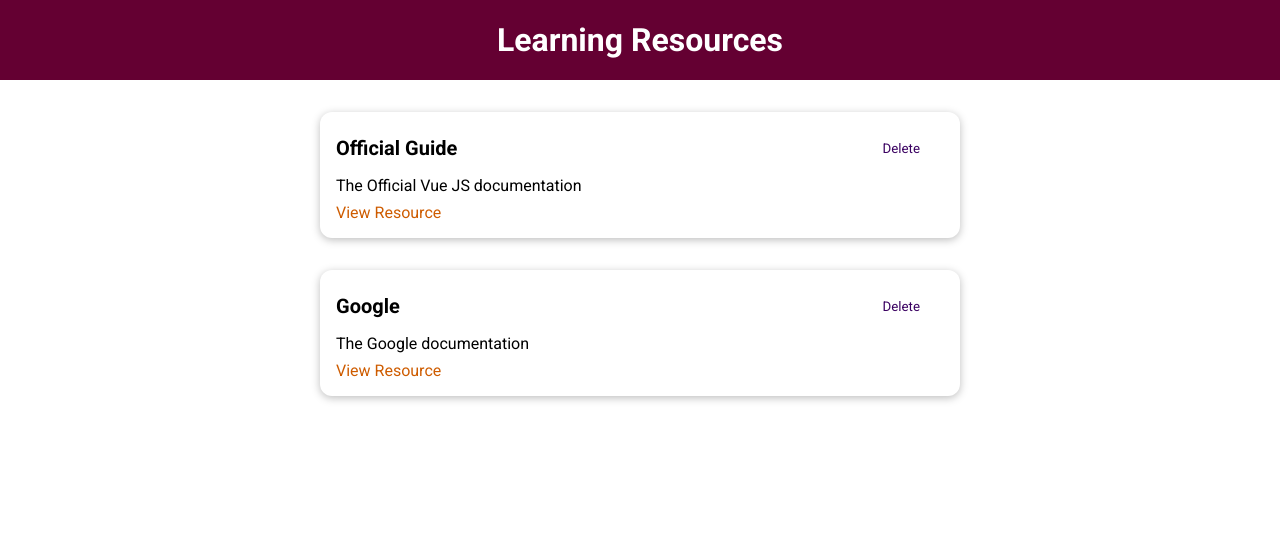
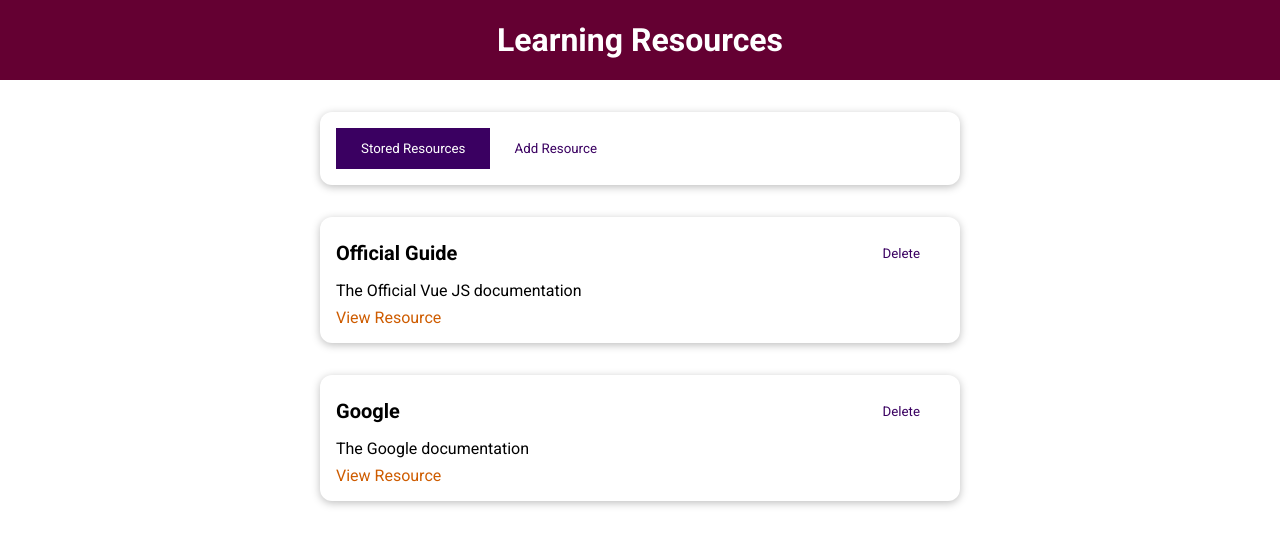
Before and after one commit to mstanka/udm-max-learnapp, a Vue app: page / in a window 1280 px wide. Shown: the top 546 px of the page. Built offline with nearby package versions, Linux system fonts and the light colour scheme.

Commit message:
add tabs

```diff
--- a/src/App.vue
+++ b/src/App.vue
@@ -1,34 +1,20 @@
 <template>
   <the-header :title="title"></the-header>
-  <stored-resources :resources="storedResources"></stored-resources>
+  <the-resources></the-resources>
 </template>
 
 <script>
-import StoredResources from './components/learning-resources/StoredResources.vue';
 import TheHeader from './components/layouts/TheHeader.vue';
+import TheResources from './components/learning-resources/TheResources.vue';
 
 export default {
   components: {
-    StoredResources,
     TheHeader,
+    TheResources,
   },
   data() {
     return {
       title: 'Learning Resources',
-      storedResources: [
-        {
-          id: 'official-guide',
-          title: 'Official Guide',
-          description: 'The Official Vue JS documentation',
-          link: 'https://vuejs.org',
-        },
-        {
-          id: 'google',
-          title: 'Google',
-          description: 'The Google documentation',
-          link: 'https://google.com',
-        },
-      ],
     };
   },
 };
--- /dev/null
+++ b/src/components/learning-resources/AddResource.vue
@@ -0,0 +1,3 @@
+<template>
+  <h2>Add Resource</h2>
+</template>
--- a/src/components/learning-resources/StoredResources.vue
+++ b/src/components/learning-resources/StoredResources.vue
@@ -17,9 +17,7 @@
   components: {
     LearningResource,
   },
-  props: {
-    resources: Object,
-  },
+  inject: ['resources'],
 };
 </script>
 
--- /dev/null
+++ b/src/components/learning-resources/TheResources.vue
@@ -0,0 +1,62 @@
+<template>
+  <base-card>
+    <base-button
+      @click="setSelectedTab('stored-resources')"
+      :mode="storedResButtonMode"
+      >Stored Resources</base-button
+    >
+    <base-button @click="setSelectedTab('add-resource')" :mode="addResButtonMode"
+      >Add Resource</base-button
+    >
+  </base-card>
+  <component :is="selectedTab"></component>
+</template>
+
+<script>
+import StoredResources from './StoredResources.vue';
+import AddResource from './AddResource.vue';
+
+export default {
+  components: {
+    StoredResources,
+    AddResource,
+  },
+  data() {
+    return {
+      selectedTab: 'stored-resources',
+      storedResources: [
+        {
+          id: 'official-guide',
+          title: 'Official Guide',
+          description: 'The Official Vue JS documentation',
+          link: 'https://vuejs.org',
+        },
+        {
+          id: 'google',
+          title: 'Google',
+          description: 'The Google documentation',
+          link: 'https://google.com',
+        },
+      ],
+    };
+  },
+  provide() {
+    return {
+      resources: this.storedResources,
+    };
+  },
+  computed: {
+    storedResButtonMode() {
+      return this.selectedTab === 'stored-resources' ? null : 'flat';
+    },
+    addResButtonMode() {
+      return this.selectedTab === 'add-resource' ? null : 'flat';
+    },
+  },
+  methods: {
+    setSelectedTab(tab) {
+      this.selectedTab = tab;
+    },
+  },
+};
+</script>
```
